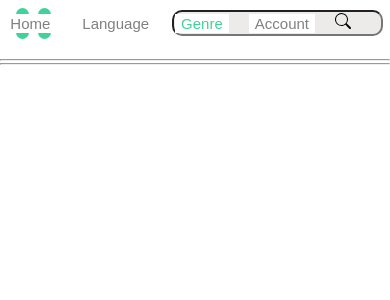
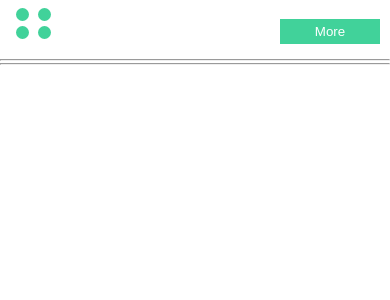
Before and after one commit to karthik-924/cmovie, a React (Create React App) app: page /genre in a window 390 px wide. Shown: the top 300 px of the page. Built offline with nearby package versions, Linux system fonts and the light colour scheme.

Commit message:
adding mobile responsiveness to nav bar

```diff
--- a/src/components/Navigation.css
+++ b/src/components/Navigation.css
@@ -26,7 +26,7 @@
 .navbar{
     position: absolute;
     right: 10%;
-    margin-top: 2%;
+    /* margin-top: 2%; */
 }
 .navigator{
     display: flex;
@@ -64,6 +64,7 @@
     display: flex; */
     /* margin-left: 20px; */
 }
+
 .searchbardiv{
     margin-left: 30%;
     margin-top: 2%;
@@ -75,3 +76,68 @@
     text-align: center;
     padding-left: 0;
 }
+.more{
+    display: none;
+}
+@media screen and (max-width:1100px) {
+    .navbar{
+        display: none;
+        position: absolute;
+        /* background-color: #f1f1f1; */
+        /* min-width: 160px; */
+        box-shadow: 0px 8px 16px 0px rgba(0,0,0,0.2);
+        z-index: 1;
+        right: 5px;
+    }
+    .more{
+        display: block;
+        position: absolute;
+        right: 10px;
+        background-color: rgb(65, 210, 154);
+        color: white;
+        border: none;
+        padding: 5px;
+        width: 100px;
+    }
+    .navbar a:hover {
+        background-color: #ddd;
+    }
+
+    .dropdownnavbar:hover .navbar {
+        display: flex;
+        flex-direction: column;
+        right: 0;
+        margin-top: 26px;
+        width: 110px;
+    }
+    .Search{
+        margin: 0 auto;
+        margin-top: 5px;
+        margin-bottom: 3px;
+    }
+    .navbutton{
+        margin-right: 0;
+        margin-top: 5px;
+    }
+}
+@media screen and (max-width:800px) {
+    .searchbardiv{
+        margin-left: 25%;
+    }
+}
+@media screen and (max-width:640px) {
+    .searchbardiv{
+        margin-left: 20%;
+    }
+    .searchbar{
+        width: 180px;
+    }
+}
+@media screen and (max-width:510px) {
+    .searchbardiv{
+        margin-left: 10%;
+    }
+    .searchbar{
+        width: 150px;
+    }
+}
--- a/src/components/Navigation.js
+++ b/src/components/Navigation.js
@@ -4,9 +4,9 @@ import { BsSearch } from 'react-icons/bs'
 import { useState } from 'react'
 import {useNavigate} from 'react-router-dom'
 const Navigation = (present) => {
-    console.log(present)
+    // console.log(present)
     const navigate = useNavigate();
-    const [active,setActive]=useState(true)
+    const [active,setActive]=useState(false)
   return (
     <div>
       <div className="navigator">
@@ -18,14 +18,18 @@ const Navigation = (present) => {
               </div>
               <div className={active?"searchbardiv":"nonactive"}>
                   <input type='text' placeholder="Search" className="searchbar"/>
-        </div>
+              </div>
+              {/* <div className="dropdownbtn"> */}
+              <div className="dropdownnavbar">
+                  <button className="more">More</button>
         <div className="navbar">
                   <button className={present.present==="Home"?"navbutton active":"navbutton"} onClick={()=>navigate("/main")}>Home</button>
           <button className={present.present==="Language"?"navbutton active":"navbutton"} onClick={()=>navigate("/language")}>Language</button>
           <button className={present.present==="Genre"?"navbutton active":"navbutton"} onClick={()=>navigate("/genre")}>Genre</button>
                   <button className={present.present==="Account"?"navbutton active":"navbutton"} onClick={()=>navigate("/account")}>Account</button>
                   <BsSearch className="Search" onClick={()=>setActive(!active)}/>
-        </div>
+                  </div>
+                  </div>
       </div>
       <div className="lines">
         <hr className="indilines" />
```
